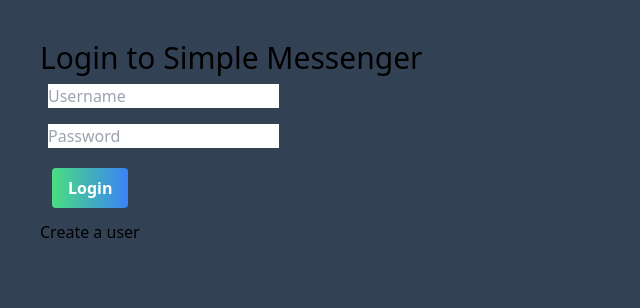
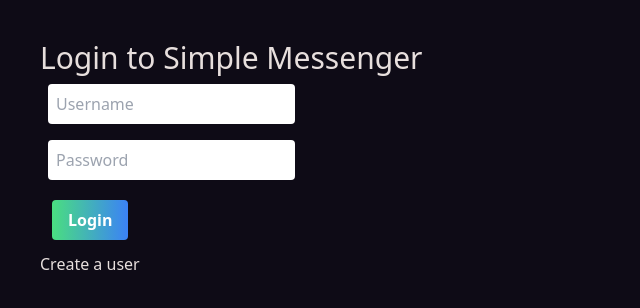
Before and after one commit to kyleoneill/simple-messenger, a Vue app in the folder sm-frontend/: page / in a window 1280 px wide. Shown: the top 308 px of the page, without its empty margins (0-640 px from the left). Built offline with nearby package versions, Linux system fonts and the light colour scheme.

Commit message:
Style login and create user pages

```diff
--- a/sm-frontend/src/App.vue
+++ b/sm-frontend/src/App.vue
@@ -27,7 +27,7 @@ tryGetLocalStorage(initializeUserState);
 </script>
 
 <template>
-  <div class="bg-slate-700 min-h-screen m-0 overflow-auto">
+  <div class="bg-void-0 min-h-screen m-0 overflow-auto">
     <div v-if="user.token !== ''">
       <header>
         <div class="wrapper">
--- a/sm-frontend/src/views/HomeView.vue
+++ b/sm-frontend/src/views/HomeView.vue
@@ -5,6 +5,7 @@ const userStore = useUserStore();
 
 <template>
   <main>
+    <div>{{userStore.username}}</div>
     <ul>
       <li v-for="friend in userStore.friends" :key="friend">
         {{friend}}
--- a/sm-frontend/src/views/LoginView.vue
+++ b/sm-frontend/src/views/LoginView.vue
@@ -9,19 +9,26 @@ defineProps(["setUserInfo"]);
 // TODO: Add button so that password inbox box can have visible password
 // will need some button that toggles the input box type between
 // 'text' and 'password'
+
+function swapLoginCreate() {
+  createUser.value = !createUser.value;
+  enteredUsername.value = '';
+  enteredPassword.value = '';
+  confirmedPassword.value = '';
+}
 </script>
 
 <template>
   <div class="ml-10 mt-10">
     <!-- TODO: Make this DRY, the two sections are near duplicates and can be further component-ized -->
     <div v-if="createUser === false">
-      <h1 class="text-3xl">Login to Simple Messenger</h1>
+      <h1 class="text-3xl text-stark-0">Login to Simple Messenger</h1>
       <input
           type="text"
           id="username"
           v-model="enteredUsername"
           placeholder="Username"
-          class="m-2"
+          class="m-2 p-2 rounded"
           required
       />
       <br />
@@ -30,22 +37,22 @@ defineProps(["setUserInfo"]);
           id="password"
           v-model="enteredPassword"
           placeholder="Password"
-          class="m-2"
+          class="m-2 p-2 rounded"
           required
       />
       <br />
       <button @click="$emit('user-log-in', enteredUsername, enteredPassword, setUserInfo)" class="m-3 bg-gradient-to-r from-green-400 to-blue-500 hover:from-pink-500 hover:to-yellow-500 text-white font-bold py-2 px-4 rounded">Login</button>
       <br />
-      <a @click="createUser=true">Create a user</a>
+      <a class="text-stark-0 no-underline hover:underline cursor-pointer" @click="swapLoginCreate">Create a user</a>
     </div>
     <div v-else>
-      <h1 class="text-3xl">Create a user</h1>
+      <h1 class="text-3xl text-stark-0">Create a user</h1>
       <input
           type="text"
           id="username"
           v-model="enteredUsername"
           placeholder="Username"
-          class="m-2"
+          class="m-2 p-2 rounded"
           required
       />
       <br />
@@ -54,7 +61,7 @@ defineProps(["setUserInfo"]);
           id="password"
           v-model="enteredPassword"
           placeholder="Password"
-          class="m-2"
+          class="m-2 p-2 rounded"
           required
       />
       <br />
@@ -63,13 +70,13 @@ defineProps(["setUserInfo"]);
           id="confirmPassword"
           v-model="confirmedPassword"
           placeholder="Confirm password"
-          class="m-2"
+          class="m-2 p-2 rounded"
           required
       />
       <br />
       <button @click="$emit('create-new-user', enteredUsername, enteredPassword, confirmedPassword, setUserInfo)" class="m-3 bg-gradient-to-r from-green-400 to-blue-500 hover:from-pink-500 hover:to-yellow-500 text-white font-bold py-2 px-4 rounded">Create User</button>
       <br />
-      <a @click="createUser=false">Go back to login</a>
+      <a class="text-stark-0 hover:underline cursor-pointer" @click="swapLoginCreate">Go back to login</a>
     </div>
   </div>
 </template>
--- a/sm-frontend/tailwind.config.js
+++ b/sm-frontend/tailwind.config.js
@@ -6,7 +6,22 @@ module.exports = {
   ],
   darkMode: 'media',
   theme: {
-    extend: {},
+    extend: {
+      colors: {
+        void: {
+          0: '#0E0B16'
+        },
+        fuschia: {
+          0: '#A239CA'
+        },
+        jewel: {
+          0: '#4717F6'
+        },
+        stark: {
+          0: '#E7DFDD'
+        }
+      }
+    },
   },
   plugins: [],
 }
```
